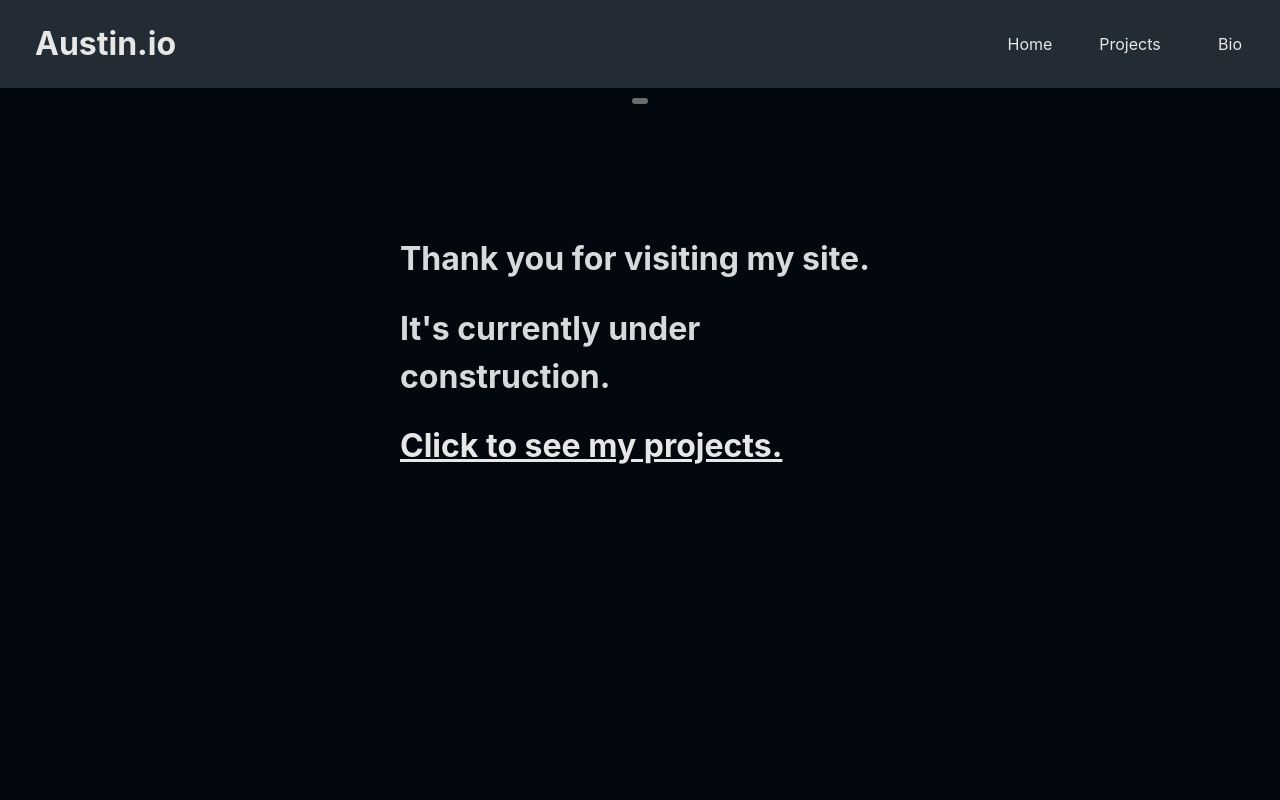
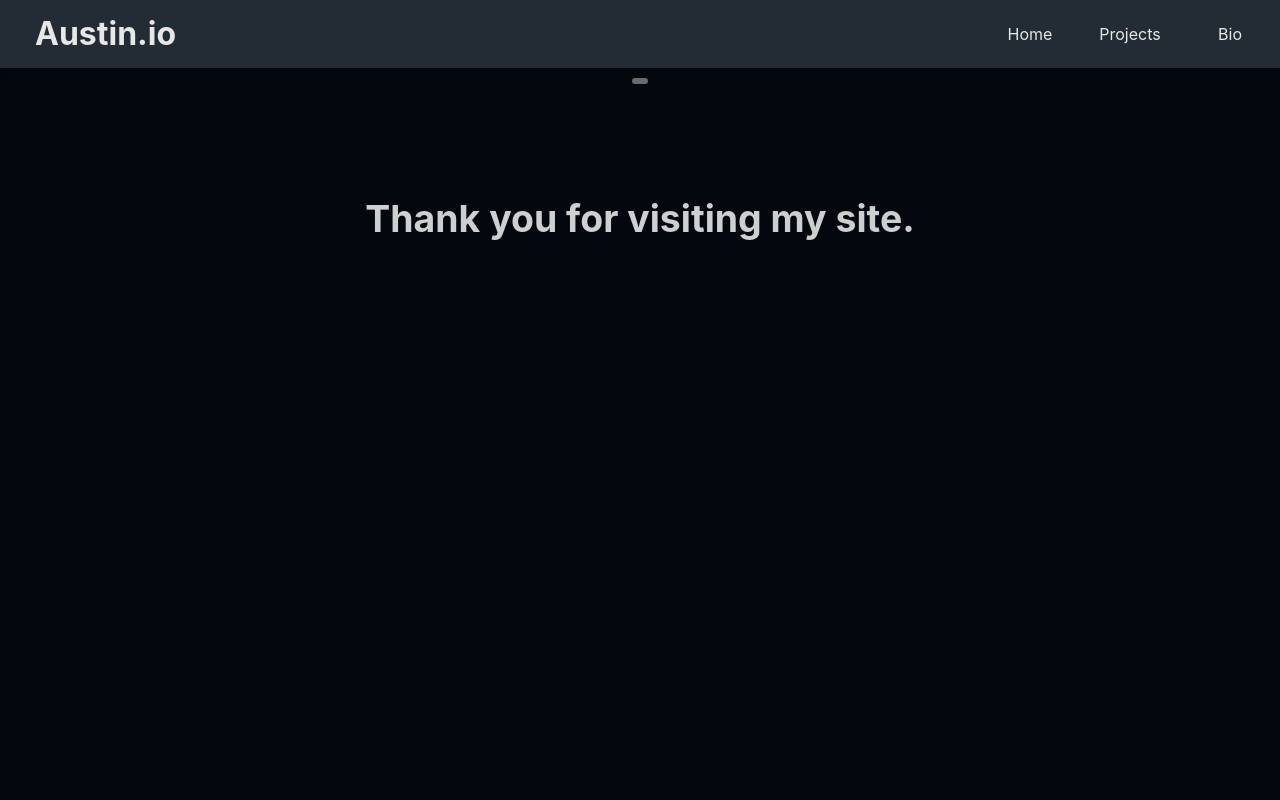
Before and after one commit to AustinGagnon/AI_Portfolio_Project, a React (Vite) app: page / in a window 1280 px wide. Shown: the top 800 px of the page. Built offline with nearby package versions, Linux system fonts and the light colour scheme.

Commit message:
worked on landing page slide show

```diff
--- a/src/components/Header/Header.css
+++ b/src/components/Header/Header.css
@@ -3,7 +3,7 @@ header {
     display: grid;
     grid-template-columns: 1fr 3fr 1fr;
     width: 100%;
-    padding: 10px 0px;
+    padding: 0px 0px;
     background-color: var(--div-color);
     box-shadow: 0px 6px 5px rgba(0, 0, 0, 0.1);
     transition: background-color 0.3s ease;
--- a/src/index.css
+++ b/src/index.css
@@ -30,7 +30,6 @@
   background-color: var(--bg-color);
   color-scheme: dark;
 
-
   font-synthesis: none;
   text-rendering: optimizeLegibility;
   -webkit-font-smoothing: antialiased;
@@ -46,7 +45,6 @@ html, body {
 body {
   margin: 0;
   padding: 0;
-  /* align-items: center; */
   color: var(--text-color);
   background-color: var(--bg-color);
 }
--- a/src/pages/GamePage/Maze/Maze.tsx
+++ b/src/pages/GamePage/Maze/Maze.tsx
@@ -5,7 +5,7 @@ import './MazeStyle.css';
 const Maze: React.FC = () => {
     const [maze] = useState<MazeLib>(new MazeLib(15, 15));
     const [array2D] = useState<number[][]>(maze.getMaze());
-    const [step, setStep] = useState<number>(0);
+    // const [step, setStep] = useState<number>(0);
 
     useEffect(() => {
         maze.drawMaze();
--- a/src/pages/HomePage/Index.tsx
+++ b/src/pages/HomePage/Index.tsx
@@ -1,24 +1,36 @@
 import React, { useState, useEffect } from 'react';
-import './Style.css'
+import './Style.css';
 
 const HomePage: React.FC = () => {
-    const [animate, setAnimate] = useState(false);
+    const thingsToDisplay = [
+        "Welcome!",
+        "Thank you for visiting my site.",
+        "Please feel free to have a look around!",
+    ];
+    const [show, setShow] = useState(true);
+    const [index, setIndex] = useState(0);
 
     useEffect(() => {
-        setTimeout(() => {
-            setAnimate(true);
-        }, 200);
-    }, []);
+        const timer = setTimeout(() => {
+            setShow(false);
+            setTimeout(() => {
+                setIndex((index + 1) % thingsToDisplay.length);
+                setShow(true);
+            }, 1000);
+        }, 3000);
+        return () => clearTimeout(timer);
+    }, [index]);
+
+
 
     return (
-        <div className={`homePage ${animate ? 'animate' : ''}`}>
-            <div className='contentContainer'>
-                <h1>Thank you for visiting my site.</h1>
-                <h1>It's currently under construction.</h1>
-                <a className='projectLink'  href="/Projects"><h1 >Click to see my projects.</h1></a>
+        <div className='homePage'>
+            <div className={`welcomeTitle ${show ? 'show' : 'hidden'}`}>
+                <h3 className='text'>{thingsToDisplay[index]} </h3>
             </div>
+            <button className='projectsButton'>Projects</button>
         </div>
     );
-}
+};
 
 export default HomePage;
--- a/src/pages/HomePage/Style.css
+++ b/src/pages/HomePage/Style.css
@@ -1,48 +1,42 @@
-/* Base styles */
 .homePage {
     width: 100%;
-    height: 400px;
+    height: 1000px;
     display: grid;
-    grid-template-columns: 1fr 1.2fr 1fr;
-    padding: 100px 0px;
-    overflow: hidden;
-    /* Hide overflow for animation */
+    grid-template-columns: 1fr 3fr 1fr;
 }
 
-.contentContainer {
+.projectsButton {
     grid-column: 2;
-    width: fit-content;
+    width: 70px;
+    height: 70px;
     margin: auto;
-    height: 100%;
-    opacity: 0;
-    /* Start with 0 opacity for animation */
-    transform: translateY(20px);
-    /* Move content down initially */
-    transition: opacity 0.6s ease, transform 0.6s ease;
-    /* Animation transition */
 }
 
-.projectLink {
-    color: var(--div-text-color);
-    text-decoration-color: var(--div-text-color);
-    transition: color 0.3s ease;
+
+.welcomeTitle {
+    grid-column: 2;
+    display: flex;
+    justify-content: center;
+    align-items: center;
+    width: 100%;
+    height: 200px;
+    font-size: 2em;
+    margin: 25px 0px;
+
 }
 
-.projectLink:hover {
-    color: rgb(18, 18, 54);
-    text-decoration: solid underline blue;
-    transition: color 1s ease, text-decoration-color 1s ease;
+.welcomeTitle.show {
+    opacity: 1;
+    transition: opacity 2s ease-in-out;
 }
 
-/* Animation when content becomes visible */
-.homePage.animate .contentContainer {
-    opacity: 1;
-    transform: translateY(0);
+.welcomeTitle.hidden {
+    opacity: 0;
+    transition: opacity .5s ease-in-out;
 }
 
-@media screen and (max-width: 1200px) {
+@media screen and (max-width: 850px) {
     .homePage {
-        padding: 40px;
-        grid-template-columns: 1fr 20fr 1fr;
+        width: 100%;
     }
 }
```
Also changed, not shown: src/pages/HomePage/bgAnimation/bgAnimaiton.tsx (added, +39 -0 lines), src/pages/HomePage/bgAnimation/bgAnimation.css (added, +8 -0 lines).
